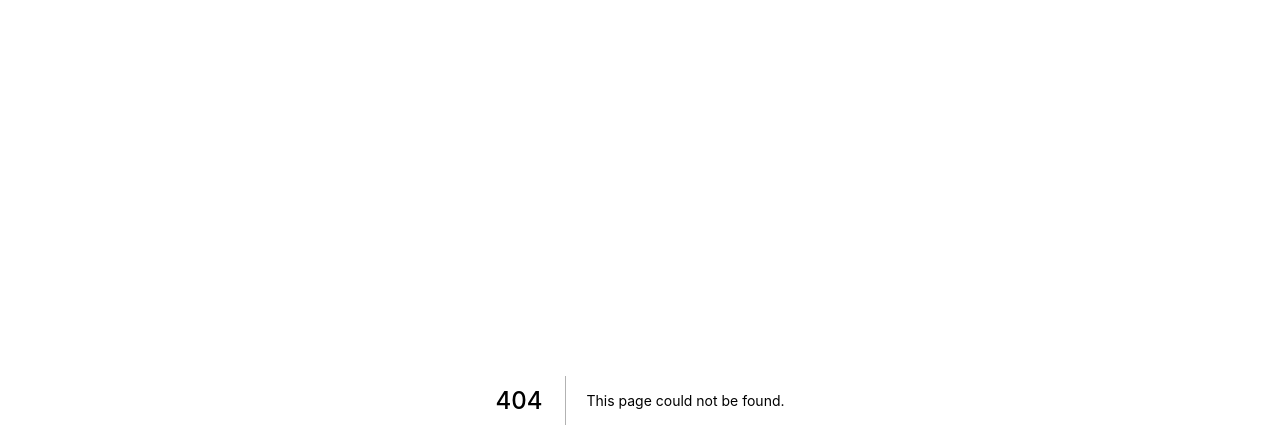
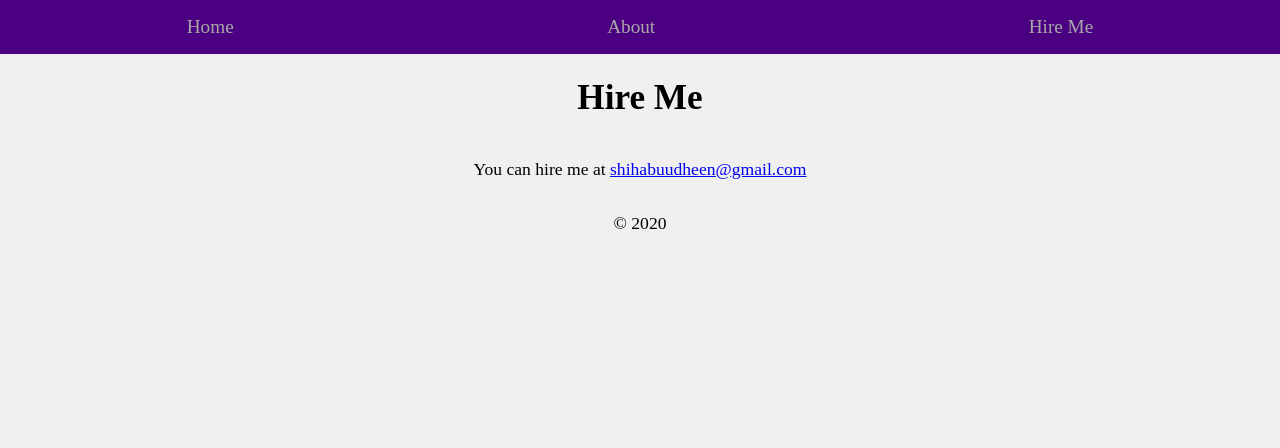
Before and after one commit to shihabus/next-portfolio, a Next.js app: page /hireme in a window 1280 px wide. Before the commit this address had no page. Shown: the top 448 px of the page. Built offline with nearby package versions, Linux system fonts and the light colour scheme.

Commit message:
handling navigation

```diff
--- /dev/null
+++ b/components/Layout.js
@@ -0,0 +1,54 @@
+import Link from "next/link";
+
+export default ({ children, title }) => (
+  <div className="root">
+    <header>
+      <Link href="/">
+        <a>Home</a>
+      </Link>
+      <Link href="/about">
+        <a>About</a>
+      </Link>
+      <Link href="/hireme">
+        <a>Hire Me</a>
+      </Link>
+    </header>
+    <h1>{title}</h1>
+    {children}
+    <footer>&copy; {new Date().getFullYear()}</footer>
+    <style jsx>{`
+      .root {
+        display: flex;
+        justify-content: center;
+        align-items: center;
+        flex-direction: column;
+      }
+      header {
+        width: 100%;
+        display: flex;
+        justify-content: space-around;
+        padding: 1rem;
+        font-size: 1.2rem;
+        background: indigo;
+      }
+      header a {
+        color: darkgrey;
+        text-decoration: none;
+      }
+      header a:hover {
+        font-weight: bold;
+        color: lightgrey;
+      }
+      footer {
+        padding: 1rem;
+      }
+    `}</style>
+    <style global jsx>{`
+      body {
+        margin: 0;
+        font-size: 110%;
+        background: #f0f0f0;
+      }
+    `}</style>
+  </div>
+);
--- /dev/null
+++ b/pages/hireme.js
@@ -0,0 +1,11 @@
+import Layout from "../components/Layout";
+const HireMe = () => (
+  <Layout title="Hire Me">
+    <p>
+      You can hire me at{" "}
+      <a href="mailto:shihabuudheen@gmail.com">shihabuudheen@gmail.com</a>
+    </p>
+  </Layout>
+);
+
+export default HireMe;
```
Also changed, not shown: pages/about.js (added, +14 -0 lines), pages/index.js (+11 -1 lines), static/js-logo.png (added).
